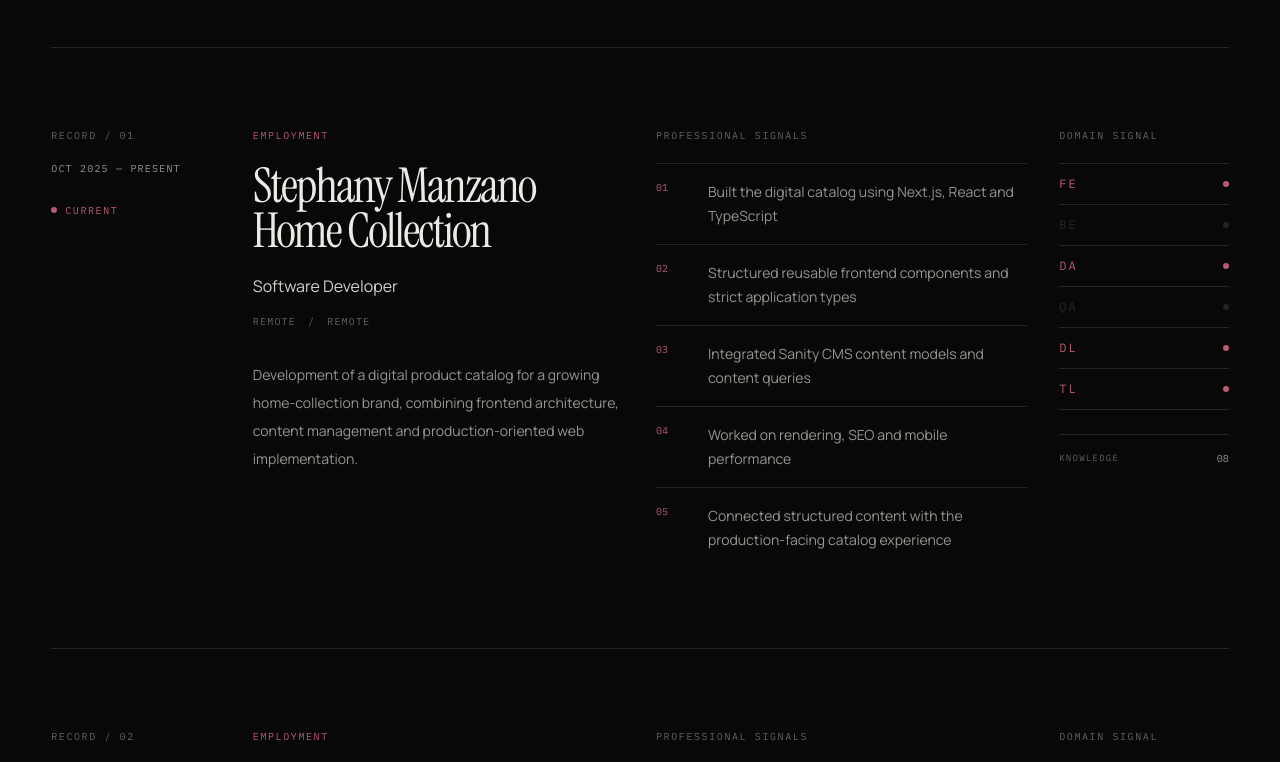
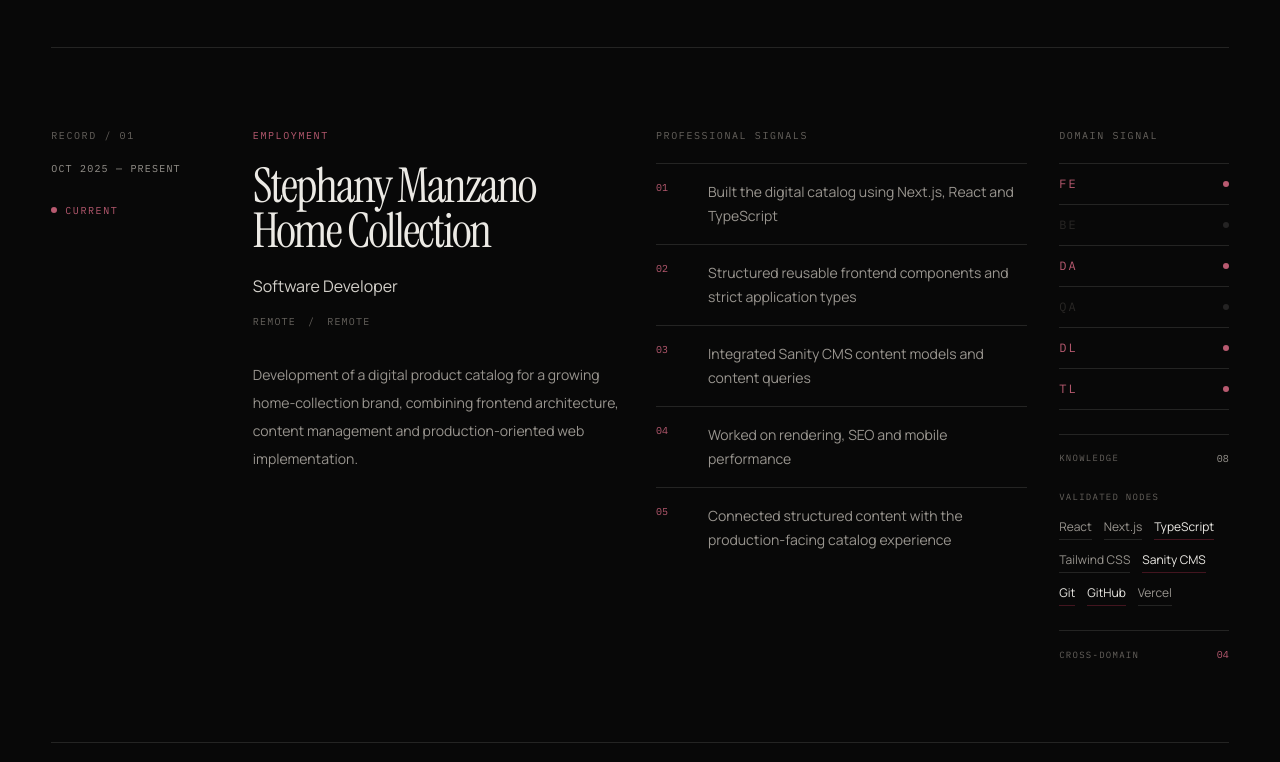
Before and after one commit to 0sayo0/portfolio-2026, a Next.js app: page / in a window 1280 px wide. Shown: the part 11000-11762 px from the top of the page. Built offline with nearby package versions, Linux system fonts and the light colour scheme.

Commit message:
feat: connect experience to knowledge evidence

```diff
--- a/src/app/page.tsx
+++ b/src/app/page.tsx
@@ -33,7 +33,11 @@
         projects={projects}
       />
 
-      <ExperienceSection domains={engineeringDomains} experiences={experiences} />
+      <ExperienceSection
+        domains={engineeringDomains}
+        experiences={experiences}
+        knowledgeNodes={knowledgeNodes}
+      />
     </main>
   );
 }
--- a/src/features/experience/components/experience-record.tsx
+++ b/src/features/experience/components/experience-record.tsx
@@ -1,9 +1,11 @@
 import type { EngineeringDomain } from "@/features/engineering/schemas/engineering-domain-schema";
 import type { Experience } from "@/features/experience/schemas/experience-schema";
+import type { ExperienceKnowledgeRecord } from "@/features/experience/lib/experience-knowledge";
 
 interface ExperienceRecordProps {
   experience: Experience;
   domains: EngineeringDomain[];
+  knowledge: ExperienceKnowledgeRecord;
 }
 
 function getPeriodLabel(experience: Experience) {
@@ -29,7 +31,7 @@
   }
 }
 
-export function ExperienceRecord({ experience, domains }: ExperienceRecordProps) {
+export function ExperienceRecord({ experience, domains, knowledge }: ExperienceRecordProps) {
   return (
     <article className="border-border-subtle relative border-b py-14 md:py-20">
       <div className="grid gap-10 md:grid-cols-12 md:gap-8">
@@ -148,9 +150,44 @@
             </span>
 
             <span className="text-technical-300 font-mono text-[0.625rem]">
-              {String(experience.knowledgeNodeIds.length).padStart(2, "0")}
+              {String(knowledge.nodes.length).padStart(2, "0")}
             </span>
           </div>
+
+          {knowledge.nodes.length > 0 && (
+            <div className="mt-6">
+              <p className="text-technical-500 font-mono text-[0.5625rem] tracking-[0.14em] uppercase">
+                Validated nodes
+              </p>
+
+              <div className="mt-4 flex flex-wrap gap-x-3 gap-y-3">
+                {knowledge.nodes.map((node) => (
+                  <span
+                    key={node.id}
+                    className={`border-b pb-1 text-xs ${
+                      node.domains.length > 1
+                        ? "border-burgundy/60 text-foreground"
+                        : "border-border-subtle text-technical-300"
+                    }`}
+                  >
+                    {node.label}
+                  </span>
+                ))}
+              </div>
+            </div>
+          )}
+
+          {knowledge.nodes.length > 0 && (
+            <div className="border-border-subtle mt-6 flex items-center justify-between border-t pt-4">
+              <span className="text-technical-500 font-mono text-[0.5625rem] tracking-[0.14em] uppercase">
+                Cross-domain
+              </span>
+
+              <span className="text-burgundy-signal font-mono text-[0.625rem]">
+                {String(knowledge.crossDomainNodes.length).padStart(2, "0")}
+              </span>
+            </div>
+          )}
         </div>
       </div>
     </article>
--- a/src/features/experience/components/experience-section.tsx
+++ b/src/features/experience/components/experience-section.tsx
@@ -1,18 +1,27 @@
 import type { EngineeringDomain } from "@/features/engineering/schemas/engineering-domain-schema";
 import { ExperienceRecord } from "@/features/experience/components/experience-record";
 import type { Experience } from "@/features/experience/schemas/experience-schema";
+import type { KnowledgeNode } from "@/features/knowledge/schemas/knowledge-node-schema";
+import { createExperienceKnowledgeRecords } from "@/features/experience/lib/experience-knowledge";
 
 interface ExperienceSectionProps {
   domains: EngineeringDomain[];
   experiences: Experience[];
+  knowledgeNodes: KnowledgeNode[];
 }
 
-export function ExperienceSection({ domains, experiences }: ExperienceSectionProps) {
+export function ExperienceSection({
+  domains,
+  experiences,
+  knowledgeNodes,
+}: ExperienceSectionProps) {
   const currentExperiences = experiences.filter((experience) => experience.period.current).length;
 
   const consultingExperiences = experiences.filter(
     (experience) => experience.type === "consulting",
   ).length;
+
+  const experienceKnowledgeRecords = createExperienceKnowledgeRecords(experiences, knowledgeNodes);
 
   return (
     <section id="experience" className="border-border-subtle relative border-t">
@@ -117,7 +126,12 @@
         {/* Experience records */}
         <div>
           {experiences.map((experience) => (
-            <ExperienceRecord key={experience.id} experience={experience} domains={domains} />
+            <ExperienceRecord
+              key={experience.id}
+              experience={experience}
+              domains={domains}
+              knowledge={experienceKnowledgeRecords.get(experience.id)!}
+            />
           ))}
         </div>
       </div>
--- /dev/null
+++ b/src/features/experience/lib/experience-knowledge.ts
@@ -0,0 +1,51 @@
+import type { Experience } from "@/features/experience/schemas/experience-schema";
+import type { KnowledgeNode } from "@/features/knowledge/schemas/knowledge-node-schema";
+
+export interface ExperienceKnowledgeRecord {
+  experienceId: Experience["id"];
+  nodes: KnowledgeNode[];
+  crossDomainNodes: KnowledgeNode[];
+  domainCount: number;
+}
+
+export function createExperienceKnowledgeRecord(
+  experience: Experience,
+  knowledgeNodes: KnowledgeNode[],
+): ExperienceKnowledgeRecord {
+  const knowledgeNodeMap = new Map(knowledgeNodes.map((node) => [node.id, node]));
+
+  const nodes = experience.knowledgeNodeIds.map((nodeId) => {
+    const node = knowledgeNodeMap.get(nodeId);
+
+    if (!node) {
+      throw new Error(
+        `Experience "${experience.id}" references unknown Knowledge Node "${nodeId}".`,
+      );
+    }
+
+    return node;
+  });
+
+  const crossDomainNodes = nodes.filter((node) => node.domains.length > 1);
+
+  const coveredDomains = new Set(nodes.flatMap((node) => node.domains));
+
+  return {
+    experienceId: experience.id,
+    nodes,
+    crossDomainNodes,
+    domainCount: coveredDomains.size,
+  };
+}
+
+export function createExperienceKnowledgeRecords(
+  experiences: Experience[],
+  knowledgeNodes: KnowledgeNode[],
+) {
+  return new Map(
+    experiences.map((experience) => [
+      experience.id,
+      createExperienceKnowledgeRecord(experience, knowledgeNodes),
+    ]),
+  );
+}
```
